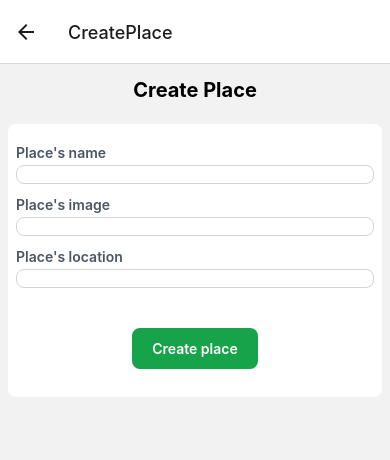
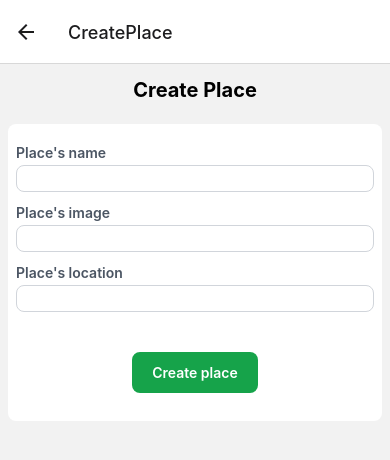
Before and after one commit to Jorge-Ortiz-Mata/app-07-Mobile-Device-Features, a React Native app: screen /CreatePlace in a window 390 px wide. Shown: the top 460 px of the page. Built offline with nearby package versions, Linux system fonts and the light colour scheme.

Commit message:
Building Place object.

```diff
--- a/src/components/FieldForm.jsx
+++ b/src/components/FieldForm.jsx
@@ -1,11 +1,13 @@
+import { useState } from "react"
 import { View, Text, TextInput } from "react-native"
 
-export default function FieldForm({question}){
+export default function FieldForm({question, name, buildPlace}){
+  const [ value, setValue ] = useState('');
 
   return(
     <View className="rounded-2xl ">
       <Text className="mt-3 mb-1 font-semibold font-bold text-gray-600">{question}</Text>
-      <TextInput className="border border-gray-300 rounded-lg" />
+      <TextInput className="border border-gray-300 rounded-lg px-2 py-1" onChangeText={buildPlace.bind(value, name)} />
     </View>
   )
 }
--- a/src/components/Form.jsx
+++ b/src/components/Form.jsx
@@ -1,29 +1,29 @@
 import { useState } from "react";
 import { View } from "react-native";
+
 import CustomButton from "./CustomButton";
 import FieldForm from "./FieldForm";
 
 export default function Form(){
-  const [place, setPlace] = useState({
-    name: '', imageURL: '', location: ''
-  });
+  let [place, setPlace] = useState({name: '', imageURL: '', location: ''});
 
-  function buildPlace(id, value){
-    // console.log(id);
-    // console
+  function buildPlace(name, value){
+    setPlace(previousState => ({
+      ...previousState, [name]: value
+    }))
   }
 
   function savePlace(){
-
+    console.log(`Your place is: ${place.name}`)
   }
 
   console.log(place)
 
   return(
     <View className="bg-white p-2 m-2 rounded-lg">
-      <FieldForm question="Place's name"/>
-      <FieldForm question="Place's image"/>
-      <FieldForm question="Place's location"/>
+      <FieldForm question="Place's name" name="name" buildPlace={buildPlace} />
+      <FieldForm question="Place's image" name="imageURL" buildPlace={buildPlace} />
+      <FieldForm question="Place's location" name="location" buildPlace={buildPlace} />
       <View className="items-center mt-10 mb-5">
         <CustomButton title="Create place" action={savePlace} />
       </View>
```
